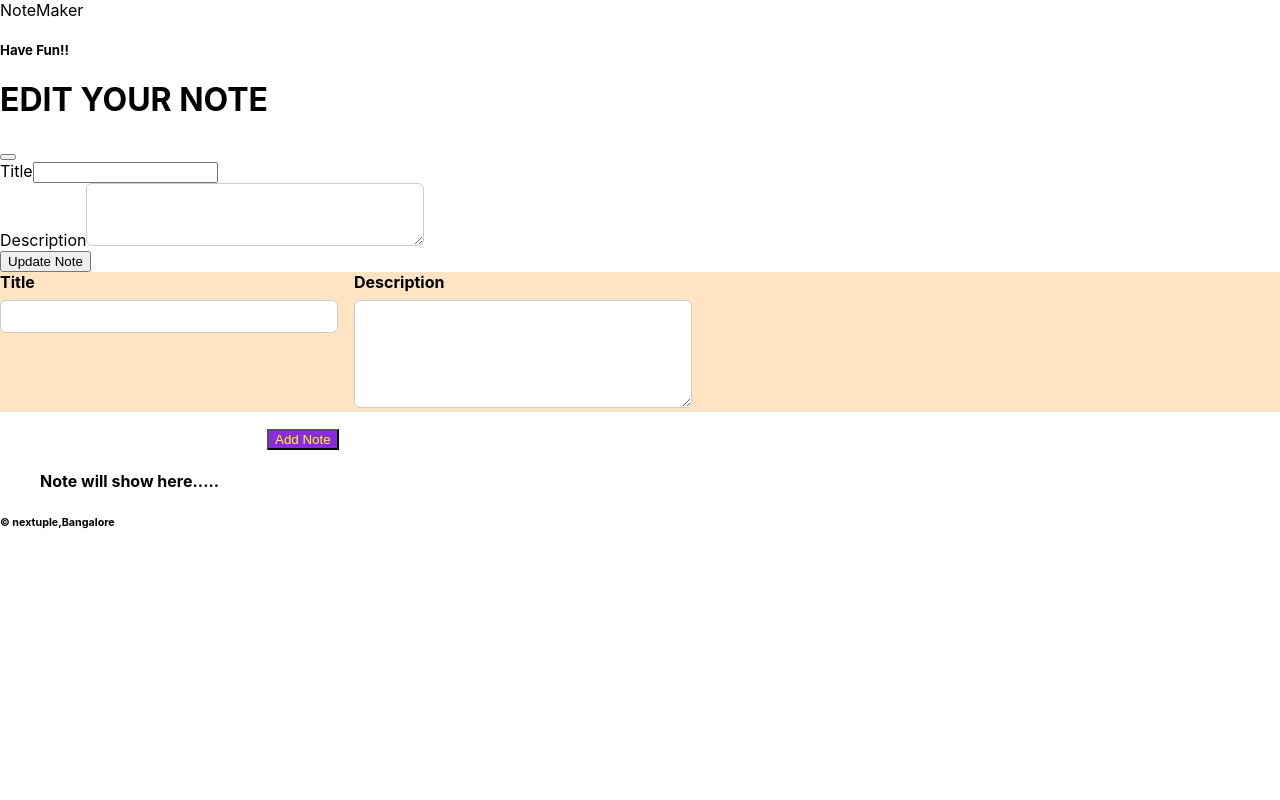
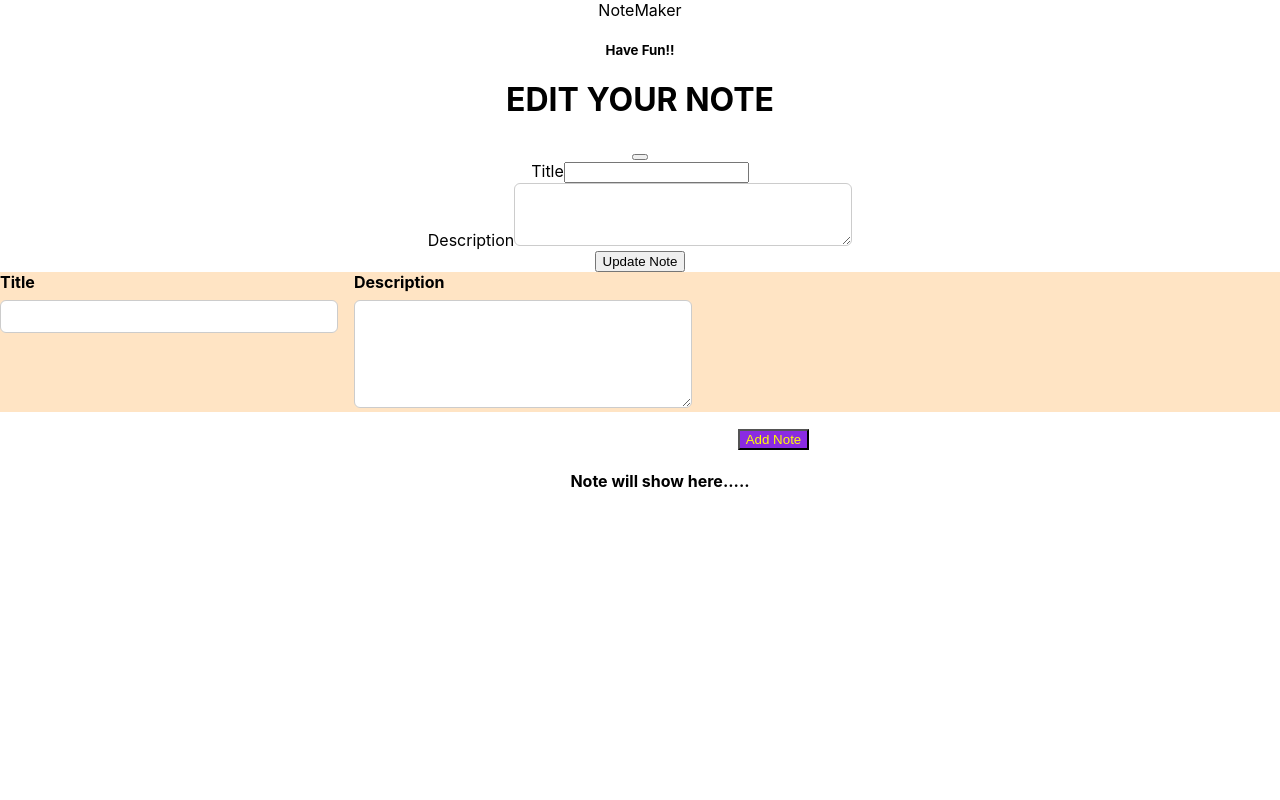
Before and after one commit to Janak869042/ui-mini-project, a React (Create React App) app: page / in a window 1280 px wide. Shown: the top 800 px of the page. Built offline with nearby package versions, Linux system fonts and the light colour scheme.

Commit message:
Update App.css

```diff
--- a/src/App.css
+++ b/src/App.css
@@ -0,0 +1,43 @@
+.App-main {
+  text-align: center;
+}
+
+.App-logo {
+  height: 40vmin;
+  pointer-events: none;
+}
+
+@media (prefers-reduced-motion: no-preference) {
+  .App-logo {
+    animation: App-logo-spin infinite 20s linear;
+  }
+}
+
+.App-header {
+  background-color: #282c34;
+  min-height: 100vh;
+  display: flex;
+  flex-direction: column;
+  align-items: center;
+  justify-content: center;
+  font-size: calc(10px + 2vmin);
+  color: white;
+}
+
+.App-link {
+  color: #61dafb;
+}
+
+@keyframes App-logo-spin {
+  from {
+    transform: rotate(0deg);
+  }
+  to {
+    transform: rotate(360deg);
+  }
+}
+h6{
+  margin-top:60%;
+  border-top: 1px solid beige;
+  background-color:orange;
+}
```
